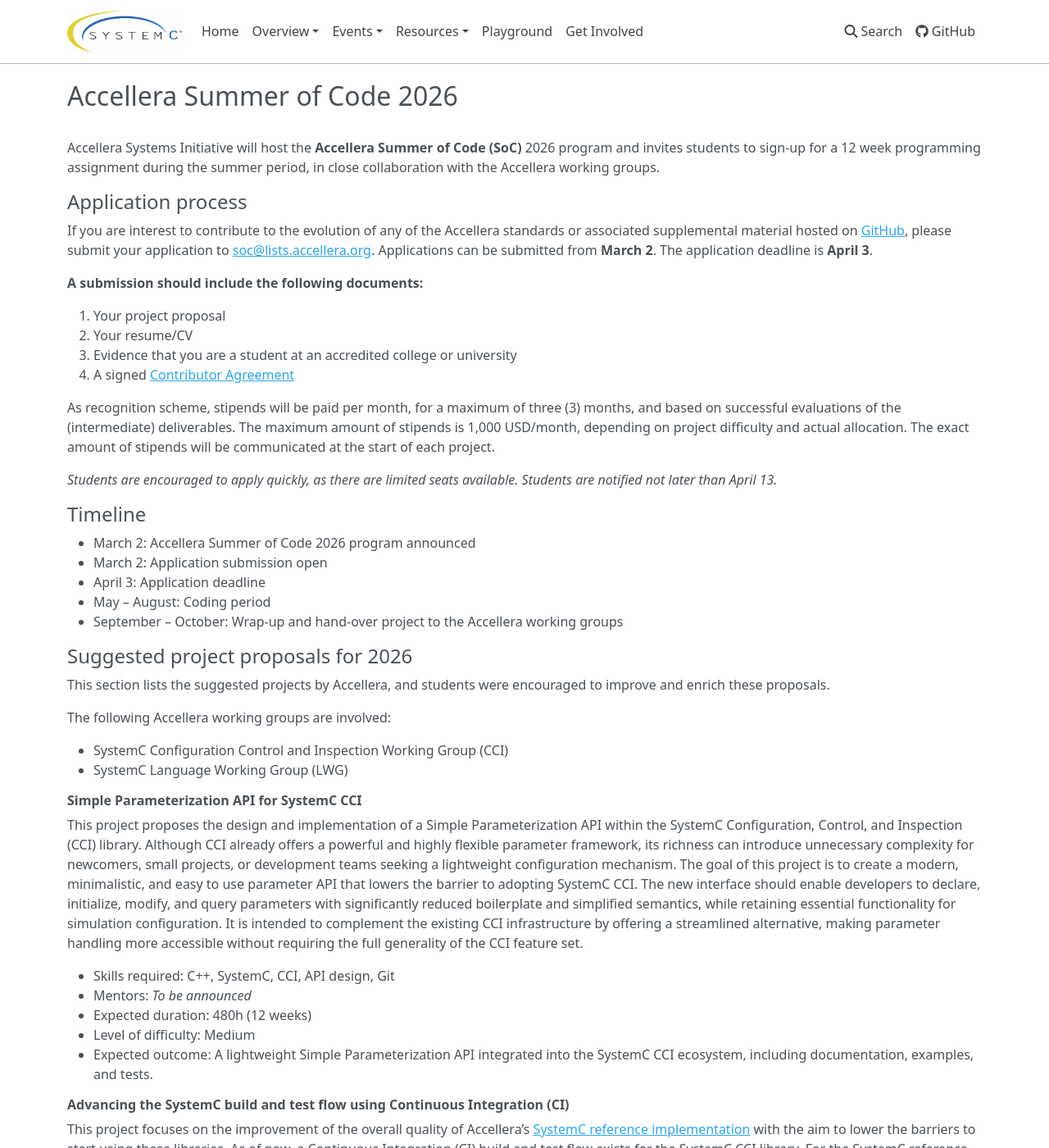
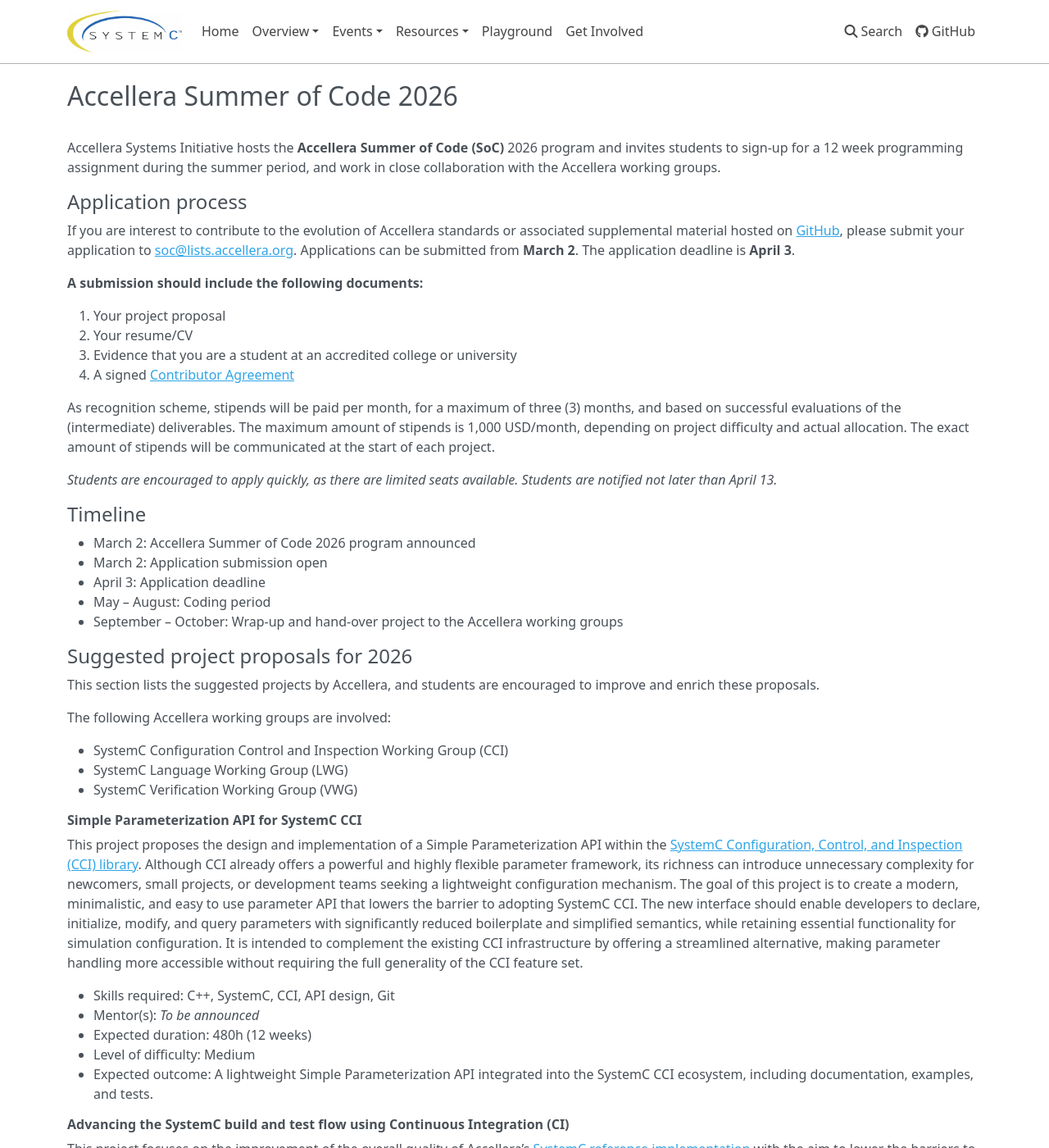
Before and after one commit to accellera-official/systemc.org, an MkDocs documentation site: the page built from docs/events/asoc2026.md, in a window 1280 px wide and 1400 px high. Shown: the whole window at 82% size. Built offline with MkDocs 1.6.1, drawn with Linux system fonts in a browser that asks for light colours; nearby versions of some CDN libraries; some of the changed lines change nothing that is shown; some of the changed text lies outside the part shown.

Commit message:
update soc

```diff
--- a/docs/events/asoc2026.md
+++ b/docs/events/asoc2026.md
@@ -2,17 +2,15 @@
 # Accellera Summer of Code 2026
 
 <br>
-Accellera Systems Initiative will host the **Accellera Summer of Code (SoC)** 2026 program and invites students to sign-up for a 12 week programming assignment during the summer period, in close collaboration with the Accellera working groups.
+Accellera Systems Initiative hosts the **Accellera Summer of Code (SoC)** 2026 program and invites students to sign-up for a 12 week programming assignment during the summer period, and work in close collaboration with the Accellera working groups.
 
 <!--
-Submitted applications are based on the use of Accellera’s standards and/or supple[SystemC reference implementation][1] or any of the SystemC extensions for [Analog/Mixed-Signal (AMS)][2], [Control and Inspection (CCI)][3], [Common Practices][4], or [Verification][5].
-
 The SystemC Summer of Code 2025 Program will start soon! Applicants have been selected and the project proposals are currently being reviewed.
 -->
 
 ## Application process
 
-If you are interest to contribute to the evolution of any of the Accellera standards or associated supplemental material hosted on [GitHub](https://github.com/accellera-official/), please submit your application to [soc@lists.accellera.org](mailto:soc@lists.accellera.org). Applications can be submitted from **March 2**. The application deadline is **April 3**.
+If you are interest to contribute to the evolution of Accellera standards or associated supplemental material hosted on [GitHub](https://github.com/accellera-official/), please submit your application to [soc@lists.accellera.org](mailto:soc@lists.accellera.org). Applications can be submitted from **March 2**. The application deadline is **April 3**.
 
 **A submission should include the following documents:**
 
@@ -35,23 +33,24 @@
 
 ## Suggested project proposals for 2026
 
-This section lists the suggested projects by Accellera, and students were encouraged to improve and enrich these proposals.
+This section lists the suggested projects by Accellera, and students are encouraged to improve and enrich these proposals.
 
 The following Accellera working groups are involved:
 
  * SystemC Configuration Control and Inspection Working Group (CCI)
  * SystemC Language Working Group (LWG)
+ * SystemC Verification Working Group (VWG)
 
 ### Simple Parameterization API for SystemC CCI
 
-This project proposes the design and implementation of a Simple Parameterization API within the SystemC Configuration, Control, and Inspection (CCI) library.
+This project proposes the design and implementation of a Simple Parameterization API within the [SystemC Configuration, Control, and Inspection (CCI) library][2].
 Although CCI already offers a powerful and highly flexible parameter framework, its richness can introduce unnecessary complexity for newcomers, small projects, or development teams seeking a lightweight configuration mechanism.
 The goal of this project is to create a modern, minimalistic, and easy to use parameter API that lowers the barrier to adopting SystemC CCI.
 The new interface should enable developers to declare, initialize, modify, and query parameters with significantly reduced boilerplate and simplified semantics, while retaining essential functionality for simulation configuration.
 It is intended to complement the existing CCI infrastructure by offering a streamlined alternative, making parameter handling more accessible without requiring the full generality of the CCI feature set.
 
  * Skills required: C++, SystemC, CCI, API design, Git
- * Mentors: *To be announced*
+ * Mentor(s): *To be announced*
  * Expected duration: 480h (12 weeks)
  * Level of difficulty: Medium
  * Expected outcome: A lightweight Simple Parameterization API integrated into the SystemC CCI ecosystem, including documentation, examples, and tests.
@@ -61,7 +60,7 @@
 This project focuses on the improvement of the overall quality of Accellera’s [SystemC reference implementation][1] with the aim to lower the barriers to start using these libraries. As of now, a Continuous Integration (CI) build and test flow exists for the SystemC CCI library. For the SystemC reference implementation, a very basic CI/CD build flow is available. The SystemC library needs an upgrade of the CMake-based build system to ease integration into other CMake projects. Also the regression environment requires a major upgrade, replacing the old Perl runners by a more modern test infrastructure like GoogleTest.
 
   * Skills required: C++, SystemC, CMake, Git, Github Actions, Perl, GoogleTest
-  * Mentors: *To be announced*
+  * Mentor(s): *To be announced*
   * Expected duration: 480h (12 weeks)
   * Level of difficulty: Low
   * Expected outcome: CI/CD build flow for SystemC including improved CMake build, test coverage, release automation and visualization
@@ -71,22 +70,29 @@
 This project proposal is to improve the SystemC data types and make it thread-safe. Thread-safety is important to be able to use SystemC in a multi-threading environment, and improvements are required to the SystemC data types. To check the functional correctness of the data types, additional regression tests should be created to validate the behavior of the data types for various multi-thread scenario's.
 
   * Skills required: C++, SystemC, Git, multi-thread applications
-  * Mentors: *To be announced*
+  * Mentor(s): *To be announced*
   * Expected duration: 480h (12 weeks)
   * Level of difficulty: Medium
   * Expected outcome: Thread-safe SystemC data types.
 
-[1]: https://github.com/accellera-official/systemc
-[2]: https://systemc.org/overview/systemc-ams/
-[3]: https://systemc.org/overview/systemc-cci/
-[4]: https://systemc.org/overview/systemc-scp/
-[5]: https://systemc.org/overview/systemc-verification/
-[6]: https://github.com/accellera-official/cci
-[7]: https://www.accellera.org/activities/working-groups/fss-working-group
-[8]: https://fmi-standard.org/
-[9]: https://www.qemu.org/
-[10]: https://zenoh.io/
+### Improve UVM SystemC implementation to achieve higher IEEE UVM compliance
 
-## Contact us for more information
+This project aims to enhance the [UVM SystemC implementation][3] by improving its compliance with the latest IEEE UVM standard. Therefore the current UVM SystemC implementation shall be extended with new features for example the introduction of UVM policy classes. In addition, regression tests will be created and/or ported from the SystemVerilog UVM reference implementation to improve overall library stability.
+
+  * Skills required: C++, SystemC, Git (UVM SystemVerilog knowledge helpful)
+  * Mentor(s): *To be announced*
+  * Expected duration: 480h (12 weeks)
+  * Level of difficulty: Medium
+  * Expected outcome: More IEEE-compliant UVM SystemC implementation with improved feature coverage and regression tests
+
+## More information
+
+More information can be found on [accellera.org](https://accellera.org), [systemc.org](https://systemc.org) and [GitHub](https://github.com/accellera-official/)
+
+## Contact us
 
 Feel free to contact us if you have questions or if you need more information: [soc@lists.accellera.org](mailto:soc@lists.accellera.org)
+
+[1]: https://github.com/accellera-official/systemc
+[2]: https://github.com/accellera-official/cci
+[3]: https://github.com/accellera-official/uvm-systemc
```
